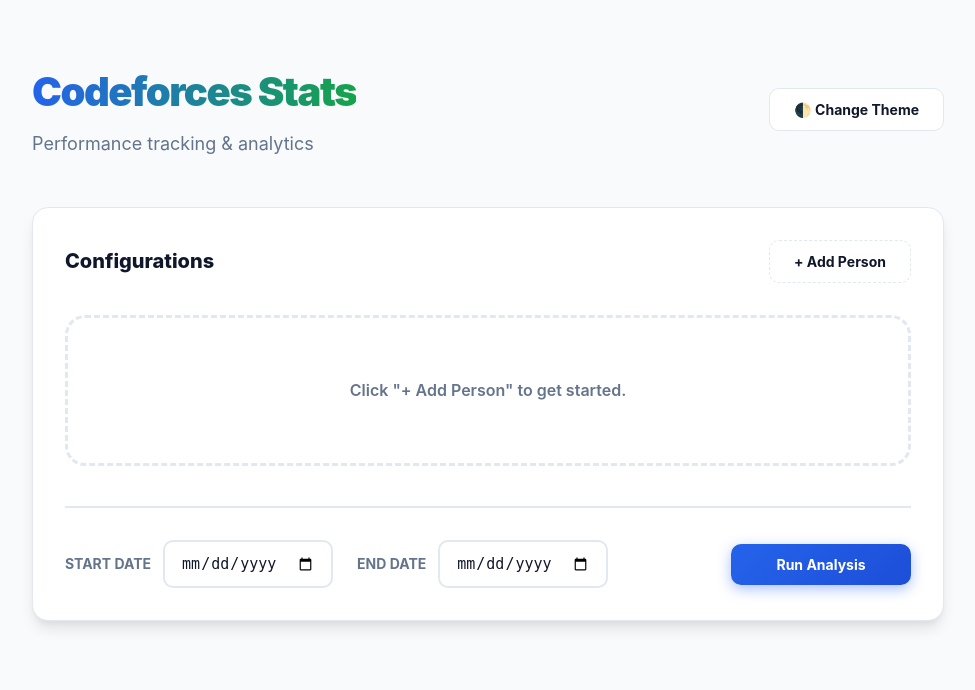
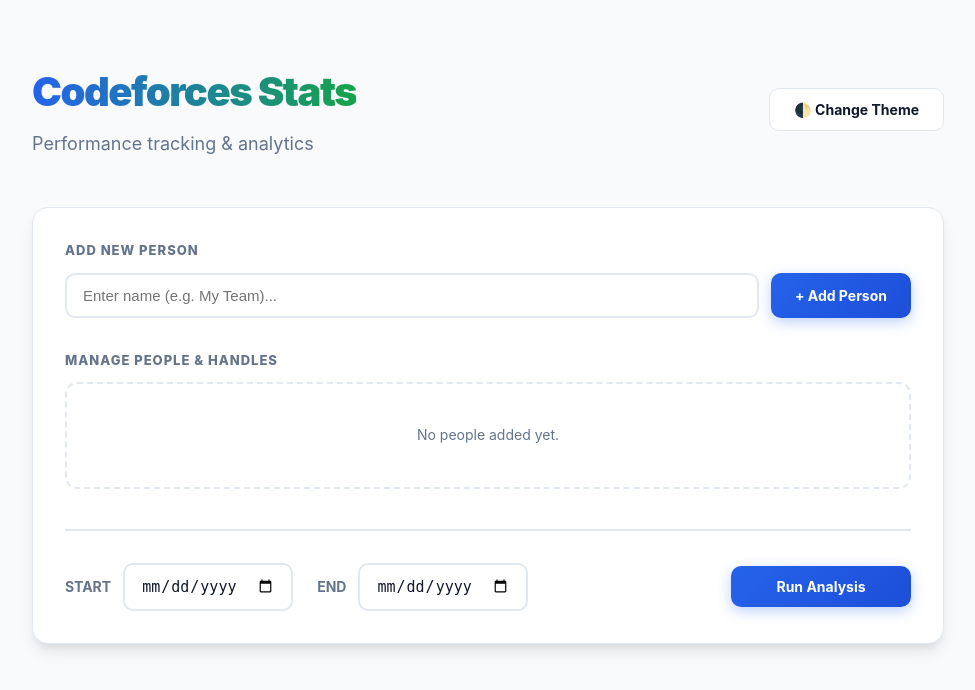
Before and after one commit to chatkhoipt/tracker, a Flask app: page / in a window 1280 px wide. Shown: the top 690 px of the page, without its empty margins (152-1127 px from the left). Run offline with Flask 3, Linux system fonts and the light colour scheme.

Commit message:
Update index.html

```diff
--- a/templates/index.html
+++ b/templates/index.html
@@ -31,7 +31,7 @@
         --input-bg: #0f172a;
     }
 
-    * { box-sizing: border-box; transition: all 0.25s ease; }
+    * { box-sizing: border-box; transition: background-color 0.25s, border-color 0.25s, color 0.25s; }
 
     body {
         margin: 0;
@@ -39,7 +39,6 @@
         background: var(--bg);
         color: var(--text);
         line-height: 1.6;
-        background-attachment: fixed;
     }
 
     @keyframes slideUp {
@@ -69,12 +68,15 @@
         animation: slideUp 0.8s cubic-bezier(0.16, 1, 0.3, 1) backwards;
     }
 
+    .section-label { font-size: 13px; font-weight: 800; color: var(--muted); text-transform: uppercase; letter-spacing: 1px; margin-bottom: 12px; display: block; }
+
     .person-input-box {
         background: var(--bg);
         border: 1px solid var(--border);
         border-radius: 12px;
         padding: 24px;
         margin-bottom: 16px;
+        border-left: 4px solid var(--accent);
     }
 
     .chip {
@@ -84,20 +86,13 @@
         color: white;
         padding: 6px 14px;
         border-radius: 99px;
-        margin: 6px;
+        margin: 6px 6px 0 0;
         font-size: 13px;
         font-weight: 600;
-        box-shadow: 0 4px 6px -1px rgba(37, 99, 235, 0.2);
     }
     .chip span { cursor: pointer; margin-left: 8px; font-size: 16px; opacity: 0.8; }
-    .chip span:hover { opacity: 1; }
 
-    .person-title {
-        font-size: 28px;
-        font-weight: 800;
-        margin: 60px 0 24px 0;
-        color: var(--text);
-    }
+    .person-title { font-size: 28px; font-weight: 800; margin: 60px 0 24px 0; color: var(--text); }
 
     table { width: 100%; border-collapse: separate; border-spacing: 0; }
     th { text-align: left; padding: 16px; border-bottom: 2px solid var(--border); color: var(--muted); font-size: 12px; text-transform: uppercase; letter-spacing: 1px; }
@@ -105,15 +100,8 @@
     .total-row { background: rgba(59, 130, 246, 0.05); font-weight: 800; color: var(--accent); }
 
     .charts-grid { display: grid; grid-template-columns: 1fr 1fr; gap: 32px; margin-top: 32px; }
-    .chart-container {
-        min-height: 320px;
-        background: var(--card);
-        border-radius: var(--radius);
-        padding: 20px;
-        border: 1px solid var(--border);
-    }
+    .chart-container { min-height: 320px; background: var(--card); border-radius: var(--radius); padding: 20px; border: 1px solid var(--border); }
 
-    /* Modern Inputs & Date Selector */
     input[type="text"], input[type="date"] {
         padding: 12px 16px;
         border: 2px solid var(--border);
@@ -126,26 +114,15 @@
     }
     input:focus { border-color: var(--accent); box-shadow: 0 0 0 4px rgba(37, 99, 235, 0.15); }
 
-    /* Button styles */
-    button {
-        font-family: inherit; font-size: 14px; font-weight: 700;
-        padding: 12px 24px; border-radius: 10px;
-        cursor: pointer; border: 1px solid var(--border);
-    }
-    .btn-primary {
-        background: linear-gradient(135deg, var(--accent), #1d4ed8);
-        color: white; border: none;
-        box-shadow: 0 4px 14px 0 rgba(37,99,235,0.39);
-    }
-    .btn-primary:hover { transform: translateY(-2px); box-shadow: 0 6px 20px rgba(37,99,235,0.45); }
+    button { font-family: inherit; font-size: 14px; font-weight: 700; padding: 12px 24px; border-radius: 10px; cursor: pointer; border: 1px solid var(--border); }
+    .btn-primary { background: linear-gradient(135deg, var(--accent), #1d4ed8); color: white; border: none; box-shadow: 0 4px 14px 0 rgba(37,99,235,0.3); }
+    .btn-primary:hover { transform: translateY(-2px); box-shadow: 0 6px 20px rgba(37,99,235,0.4); }
     .btn-outline { background: var(--card); color: var(--text); }
     .btn-outline:hover { border-color: var(--accent); color: var(--accent); }
+    .btn-danger { background: none; border: none; color: var(--error); padding: 0; font-size: 12px; font-weight: 800; }
     button:active { transform: scale(0.97); }
 
-    @media (max-width: 768px) {
-        .header { flex-direction: column; text-align: center; gap: 24px; }
-        .charts-grid { grid-template-columns: 1fr; }
-    }
+    @media (max-width: 768px) { .charts-grid { grid-template-columns: 1fr; } }
 </style>
 <script src="https://cdn.jsdelivr.net/npm/chart.js"></script>
 </head>
@@ -161,23 +138,26 @@
     </div>
 
     <form method="POST" onsubmit="return prepSubmit()">
-        <div class="card" style="animation-delay: 0.1s;">
-            <div style="display:flex; justify-content: space-between; align-items: center; margin-bottom: 32px;">
-                <h3 style="margin:0; font-size: 20px; font-weight: 800;">Configurations</h3>
-                <button type="button" class="btn-outline" onclick="addPerson()" style="border-style: dashed;">+ Add Person</button>
+        <div class="card">
+            <label class="section-label">Add New Person</label>
+            <div style="display:flex; gap:12px; margin-bottom: 32px;">
+                <input type="text" id="newPersonName" placeholder="Enter name (e.g. My Team)..." style="flex:1;"
+                       onkeydown="if(event.key==='Enter'){ event.preventDefault(); addPerson(); }">
+                <button type="button" class="btn-primary" onclick="addPerson()">+ Add Person</button>
             </div>
 
+            <label class="section-label">Manage People & Handles</label>
             <div id="peopleList"></div>
 
             <input type="hidden" name="people_json" id="peopleJson">
 
             <div style="margin-top: 40px; display: flex; flex-wrap: wrap; gap: 24px; align-items: center; border-top: 2px solid var(--border); padding-top: 32px;">
                 <div style="display:flex; align-items:center; gap:12px;">
-                    <label style="font-size:14px; font-weight:700; color:var(--muted)">START DATE</label>
+                    <label style="font-size:14px; font-weight:700; color:var(--muted)">START</label>
                     <input type="date" name="start_date" id="sd" required>
                 </div>
                 <div style="display:flex; align-items:center; gap:12px;">
-                    <label style="font-size:14px; font-weight:700; color:var(--muted)">END DATE</label>
+                    <label style="font-size:14px; font-weight:700; color:var(--muted)">END</label>
                     <input type="date" name="end_date" id="ed" required>
                 </div>
                 <button type="submit" class="btn-primary" style="margin-left:auto; min-width: 180px;">Run Analysis</button>
@@ -206,7 +186,7 @@
                         {% endif %}
                     </tr>
                     {% endfor %}
-                    <tr class="total-row"><td>Total</td><td>{{ person.total_unique }}</td><td>{{ "%.1f"|format(person.avg_rating) }}</td></tr>
+                    <tr class="total-row"><td>Grand Total Unique</td><td>{{ person.total_unique }}</td><td>{{ "%.1f"|format(person.avg_rating) }}</td></tr>
                 </tbody>
             </table>
             <div class="charts-grid">
@@ -222,10 +202,12 @@
 let people = JSON.parse(localStorage.getItem('cf_stats_v2_data') || '[]');
 
 function addPerson() {
-    const name = prompt("Enter Person's Name:");
+    const input = document.getElementById('newPersonName');
+    const name = input.value.trim();
     if (name) {
         people.push({ name: name, handles: [] });
-        render();
+        input.value = "";
+        render('newPersonName'); // Focus remains on "Add Person" input
     }
 }
 
@@ -235,7 +217,7 @@ function addHandle(idx) {
     if (handle && !people[idx].handles.includes(handle)) {
         people[idx].handles.push(handle);
         input.value = "";
-        render(`inp-${idx}`);
+        render(`inp-${idx}`); // Focus remains on the handle input for that person
     }
 }
 
@@ -245,26 +227,25 @@ function removePerson(idx) { if (confirm(`Delete everything for ${people[idx].na
 function render(focusId = null) {
     const container = document.getElementById('peopleList');
     if (people.length === 0) {
-        container.innerHTML = '<div style="padding: 60px; text-align: center; border: 3px dashed var(--border); border-radius: 20px; color: var(--muted); font-weight: 600;">Click "+ Add Person" to get started.</div>';
-        return;
-    }
-
+        container.innerHTML = '<div style="padding: 40px; text-align: center; border: 2px dashed var(--border); border-radius: 12px; color: var(--muted); font-size: 14px;">No people added yet.</div>';
+    } else {
         container.innerHTML = people.map((p, i) => `
             <div class="person-input-box">
                 <div style="display:flex; justify-content:space-between; margin-bottom:16px; align-items:center;">
-                <strong style="font-size:18px; letter-spacing:-0.5px;">${p.name}</strong>
-                <button type="button" onclick="removePerson(${i})" style="color:var(--error); background:none; border:none; padding:0; font-size:12px;">REMOVE PERSON</button>
+                    <strong style="font-size:18px;">${p.name}</strong>
+                    <button type="button" class="btn-danger" onclick="removePerson(${i})">REMOVE</button>
                 </div>
                 <div style="display:flex; gap:12px;">
-                <input type="text" id="inp-${i}" placeholder="Add handles (e.g. tourist)..." style="flex:1;"
+                    <input type="text" id="inp-${i}" placeholder="Add handle..." style="flex:1;"
                            onkeydown="if(event.key==='Enter'){ event.preventDefault(); addHandle(${i}); }">
-                <button type="button" class="btn-primary" onclick="addHandle(${i})" style="padding: 0 20px;">Add</button>
+                    <button type="button" class="btn-outline" onclick="addHandle(${i})" style="padding: 0 20px;">Add</button>
                 </div>
-            <div style="margin-top:16px;">
+                <div style="margin-top:12px; display: flex; flex-wrap: wrap;">
                     ${p.handles.map((h, hi) => `<div class="chip">${h}<span onclick="removeHandle(${i}, ${hi})">&times;</span></div>`).join('')}
                 </div>
             </div>
         `).join('');
+    }
 
     localStorage.setItem('cf_stats_v2_data', JSON.stringify(people));
     if (focusId) {
@@ -286,7 +267,6 @@ function toggleTheme() {
     localStorage.setItem('cf_theme_v2', t);
 }
 
-// Init
 document.getElementById('sd').value = localStorage.getItem('s_date') || '';
 document.getElementById('ed').value = localStorage.getItem('e_date') || '';
 document.documentElement.setAttribute('data-theme', localStorage.getItem('cf_theme_v2') || 'light');
@@ -298,23 +278,15 @@ render();
         const idx = {{ loop.index0 }};
         const isDark = document.documentElement.getAttribute('data-theme') === 'dark';
         const gridColor = isDark ? 'rgba(255,255,255,0.05)' : 'rgba(0,0,0,0.05)';
-        const accent = getComputedStyle(document.documentElement).getPropertyValue('--accent');
-        const success = getComputedStyle(document.documentElement).getPropertyValue('--success');
+        const accent = getComputedStyle(document.documentElement).getPropertyValue('--accent').trim();
+        const success = getComputedStyle(document.documentElement).getPropertyValue('--success').trim();
 
         const rData = {{ person.rating_hist | tojson }};
         const rLabels = Object.keys(rData).map(Number).sort((a,b) => a-b);
-
         new Chart(document.getElementById(`rating-${idx}`), {
             type: 'bar',
             data: { labels: rLabels, datasets: [{ data: rLabels.map(l => rData[l]), backgroundColor: accent, borderRadius: 6 }] },
-            options: {
-                maintainAspectRatio: false,
-                plugins: { legend: { display: false }, title: { display: true, text: 'Problem Difficulty', font: { size: 16, weight: '800' }, color: isDark ? '#fff' : '#000' } },
-                scales: {
-                    x: { grid: { display: false } },
-                    y: { grid: { color: gridColor }, beginAtZero: true, ticks: { stepSize: 1 } }
-                }
-            }
+            options: { maintainAspectRatio: false, plugins: { legend: { display: false }, title: { display: true, text: 'Difficulty', font: { weight: '800' } } }, scales: { x: { grid: { display: false } }, y: { grid: { color: gridColor }, beginAtZero: true, ticks: { stepSize: 1 } } } }
         });
 
         const tData = {{ person.tag_hist | tojson }};
@@ -322,15 +294,7 @@ render();
         new Chart(document.getElementById(`tags-${idx}`), {
             type: 'bar',
             data: { labels: tSorted.map(x => x[0]), datasets: [{ data: tSorted.map(x => x[1]), backgroundColor: success, borderRadius: 6 }] },
-            options: {
-                indexAxis: 'y',
-                maintainAspectRatio: false,
-                plugins: { legend: { display: false }, title: { display: true, text: 'Top 10 Topics', font: { size: 16, weight: '800' }, color: isDark ? '#fff' : '#000' } },
-                scales: {
-                    y: { grid: { display: false } },
-                    x: { grid: { color: gridColor }, beginAtZero: true, ticks: { stepSize: 1 } }
-                }
-            }
+            options: { indexAxis: 'y', maintainAspectRatio: false, plugins: { legend: { display: false }, title: { display: true, text: 'Top Topics', font: { weight: '800' } } }, scales: { y: { grid: { display: false } }, x: { grid: { color: gridColor }, beginAtZero: true, ticks: { stepSize: 1 } } } }
         });
     })();
     {% endfor %}
```
Lines whose indentation alone changed are shown as unchanged.
